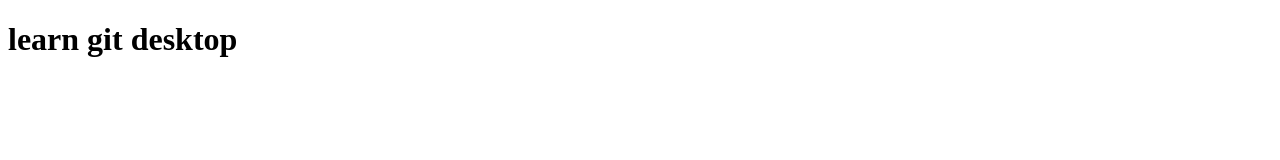
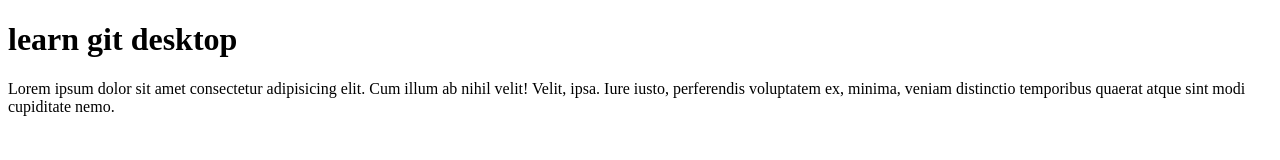
Before and after one commit to teoypt/git-desktop, a plain HTML site: page index.html in a window 1280 px wide. Drawn offline with Linux system fonts and the light colour scheme.

Commit message:
add some text
some text

```diff
--- a/index.html
+++ b/index.html
@@ -8,5 +8,6 @@
 </head>
 <body>
     <h1>learn git desktop</h1>
+    <p>Lorem ipsum dolor sit amet consectetur adipisicing elit. Cum illum ab nihil velit! Velit, ipsa. Iure iusto, perferendis voluptatem ex, minima, veniam distinctio temporibus quaerat atque sint modi cupiditate nemo.</p>
 </body>
 </html>
```
